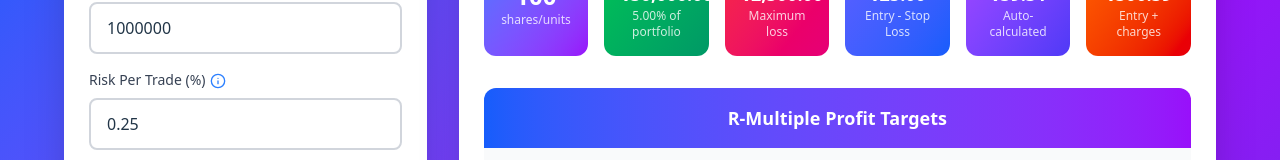
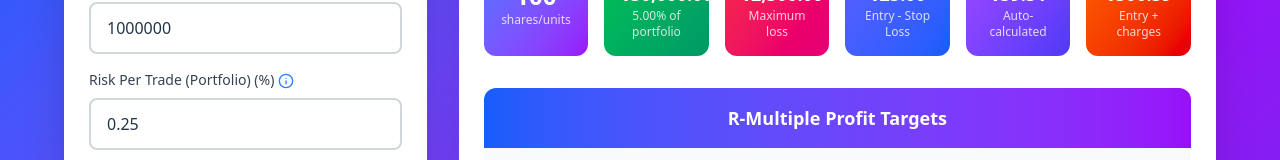
Before and after one commit to SatioO/traderview.github.io, a React (Vite) app: page / in a window 1280 px wide. Shown: the part 129-289 px from the top of the page. Built offline with nearby package versions, Linux system fonts and the light colour scheme.

Commit message:
fix: added portfolio level

```diff
--- a/src/containers/TradingCalculator/TradingCalculator.tsx
+++ b/src/containers/TradingCalculator/TradingCalculator.tsx
@@ -317,7 +317,7 @@ const TradingCalculator: React.FC = () => {
                     </div>
                     <div>
                       <label className="block text-sm font-medium text-gray-700 dark:text-gray-300 mb-2">
-                        Risk Per Trade (%)
+                        Risk Per Trade (Portfolio) (%)
                         <Info
                           className="inline w-4 h-4 ml-1 text-blue-500 cursor-help"
                           xlinkTitle="Percentage of account to risk per trade (recommended: 1-2%)"
@@ -330,9 +330,9 @@ const TradingCalculator: React.FC = () => {
                           handleInputChange('riskPercentage', e.target.value)
                         }
                         className="w-full px-4 py-3 border-2 border-gray-300 dark:border-gray-600 rounded-lg focus:border-blue-500 focus:ring-2 focus:ring-blue-200 dark:bg-gray-700 dark:text-white transition-all duration-300"
-                        min="0.1"
+                        min="0.25"
                         max="10"
-                        step="0.1"
+                        step="0.25"
                       />
                     </div>
                   </div>
```
